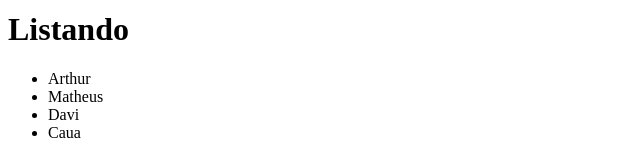
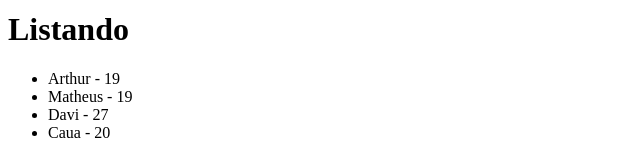
Before and after one commit to arthurresendes/Conhecimento-REACT, a React (Vite) app in the folder 3_AVANCANDO/: page / in a window 1280 px wide. Shown: the part 649-804 px from the top of the page, without its empty margins (0-640 px from the left). Built offline with nearby package versions, Linux system fonts and the light colour scheme.

Commit message:
Listagem com ids

```diff
--- a/3_AVANCANDO/src/components/ListRender.jsx
+++ b/3_AVANCANDO/src/components/ListRender.jsx
@@ -1,13 +1,17 @@
 import { useState } from "react"
 
 const ListRender = () => {
-    const [list] = useState(["Arthur", "Matheus", "Davi", "Caua"])
+    const [list] = useState([
+        {id: 1,name:"Arthur", age: 19},
+        {id: 2, name: "Matheus", age: 19},
+        {id: 3, name: "Davi", age: 27},
+        {id: 4,name: "Caua", age: 20}])
     return (
         <div>
             <h1>Listando</h1>
             <ul>
                 {list.map((item) => (
-                    <li>{item}</li>
+                    <li key={item.id}>{item.name} - {item.age}</li>
                 ))}
             </ul>
         </div>
```
